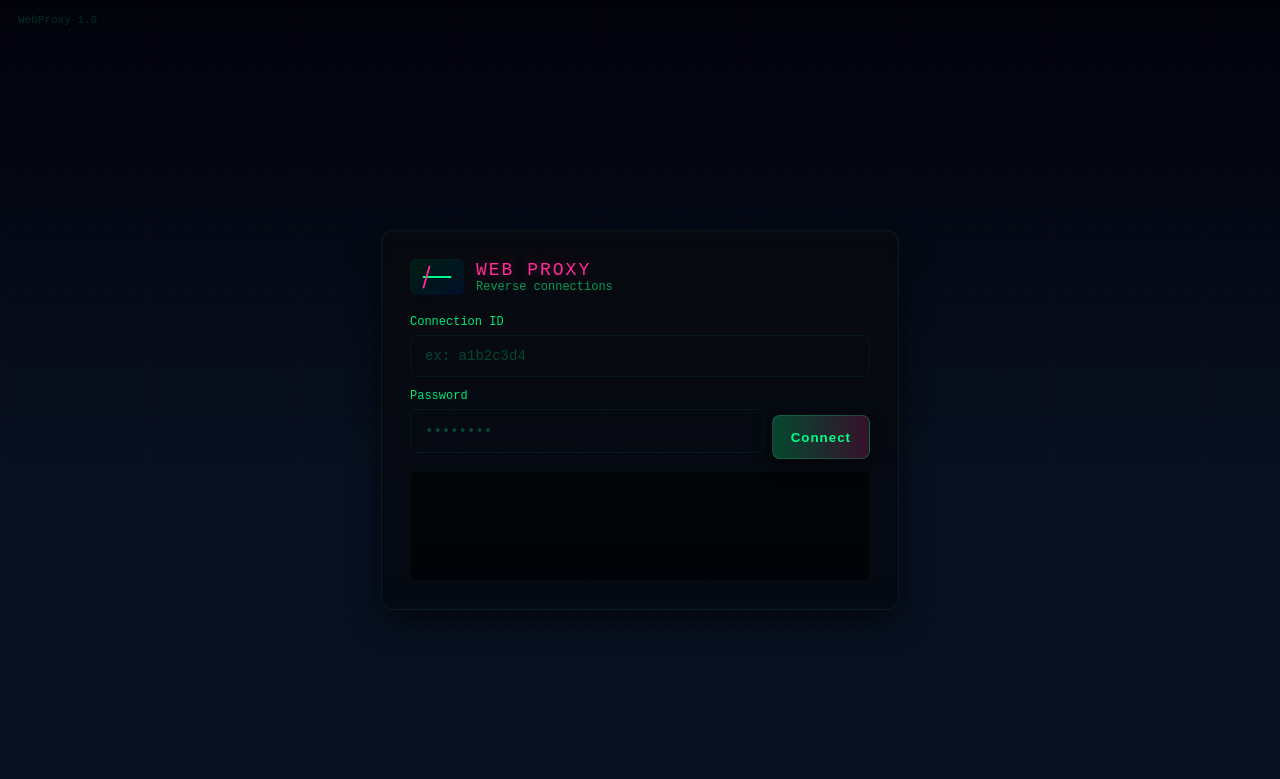
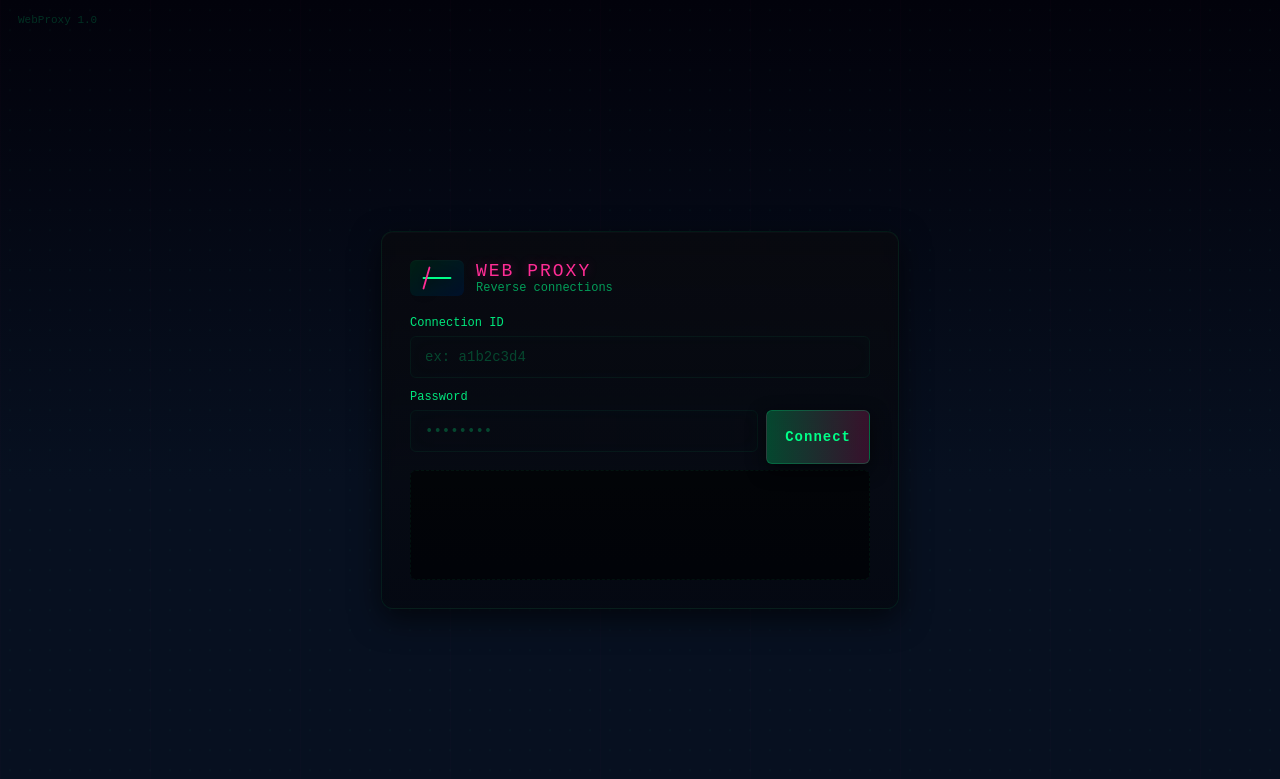
Before and after one commit to mrlima4095/pproxy, a Flask app: page /cli/ in a window 1280 px wide. Shown: the top 779 px of the page. Run offline with Flask 3, Linux system fonts and the light colour scheme.

Commit message:
input group

```diff
--- a/templates/login.html
+++ b/templates/login.html
@@ -19,20 +19,7 @@
         .logo .sub { font-size: 12px; color: rgba(0,255,136,0.6); }
 
         label { display: block; font-size: 12px; color: rgba(0,255,136,0.9); margin-bottom: 6px; }
-        input[type=text], input[type=password] {
-            width: 100%;
-            padding: 12px 14px;
-            margin-bottom: 12px;      /* espaçamento entre inputs */
-            border-radius: 6px;
-            background: transparent;
-            border: 1px solid rgba(0,255,136,0.06);
-            color: var(--neon-green);
-            outline: none;
-            font-family: var(--mono);
-            font-size: 14px;
-            box-shadow: 0 0 18px rgba(0,255,136,0.02) inset;
-            box-sizing: border-box;    /* considera padding e border no width */
-        }
+        input[type=text], input[type=password] { width: 100%; padding: 12px 14px; margin-bottom: 12px; border-radius: 6px; background: transparent; border: 1px solid rgba(0,255,136,0.06); color: var(--neon-green); outline: none; font-family: var(--mono); font-size: 14px; box-shadow: 0 0 18px rgba(0,255,136,0.02) inset; box-sizing: border-box; }
         input::placeholder { color: rgba(0,255,136,0.25); }
 
         .row { display: flex; gap: 12px; align-items: center; }
@@ -53,6 +40,9 @@
         }
         button:hover { background: linear-gradient(90deg, rgba(0,255,136,0.4), rgba(255,45,149,0.3)); transform: scale(1.03); }
 
+        .input-button-group { display: flex; gap: 8px; margin-top: 6px; align-items: stretch; }
+        .input-button-group input { flex: 1; padding: 12px 14px; font-family: var(--mono); font-size: 14px; border-radius: 6px; border: 1px solid rgba(0,255,136,0.06); background: transparent; color: var(--neon-green); outline: none; box-sizing: border-box; }
+        .input-button-group button { padding: 12px 18px; border-radius: 6px; font-family: var(--mono); font-size: 14px; border: 1px solid rgba(0,255,136,0.2); background: linear-gradient(90deg, rgba(0,255,136,0.25), rgba(255,45,149,0.2)); color: var(--neon-green); font-weight: bold; cursor: pointer; display: flex; align-items: center; justify-content: center; box-shadow: 0 6px 18px rgba(0,0,0,0.6); transition: 0.2s; }
 
         .card:focus-within{ box-shadow: 0 0 40px rgba(0,255,136,0.06); border: 1px solid rgba(0,255,136,0.14) }
         .meta{ position: absolute; left: 18px; top: 14px; color: rgba(0,255,136,0.18); font-size: 11px; z-index: 3 }
@@ -82,9 +72,9 @@
                 <input id="conn_id" name="conn_id" type="text" placeholder="ex: a1b2c3d4" required autocomplete="off">
 
                 <label for="password">Password</label>
-                <div style="display:flex; gap:8px; margin-top:6px; align-items:center;">
-                    <input id="password" name="password" type="password" placeholder="••••••••" required autocomplete="current-password" style="flex:1; height:44px;">
-                    <button type="submit" style="height:44px; display:flex; align-items:center; justify-content:center;">Connect</button>
+                <div class="input-button-group">
+                    <input id="password" name="password" type="password" placeholder="••••••••" required autocomplete="current-password">
+                    <button type="submit">Connect</button>
                 </div>
 
                 <div class="preview" aria-live="polite">
```
